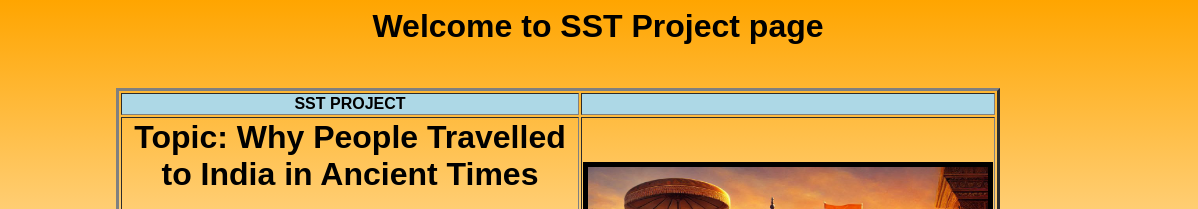
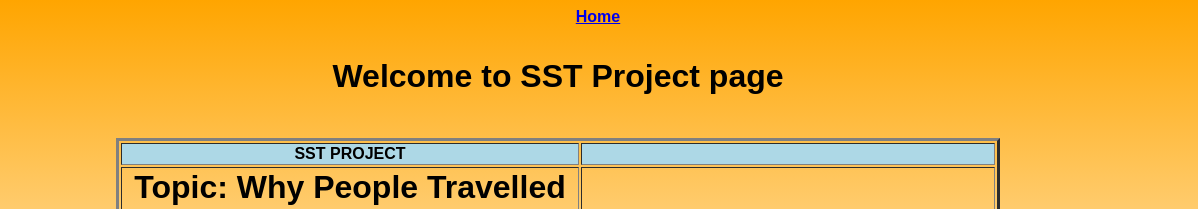
Before and after one commit to prishanahar/PrishaNahar_6C_IP2024, a plain HTML site: page SST.html in a window 1280 px wide. Shown: the top 209 px of the page, 82-1280 px from the left. Drawn offline with Linux system fonts and the light colour scheme.

Commit message:
Update SST.html

```diff
--- a/SST.html
+++ b/SST.html
@@ -11,6 +11,7 @@ background: linear-gradient(orange, white, green);
 <header>
   <img src="logo.jpg" alt="Your Logo" width="70" height="50" style="float: left; margin-right: 10px;">
 </header>
+<h4><p align = "center"> <a href = "index.html">Home</a> </h4>
 <body>
 <h1> <p align = "center"> Welcome to SST Project page </p>
 <table border = "3" width ="70%" align = "center">
```
